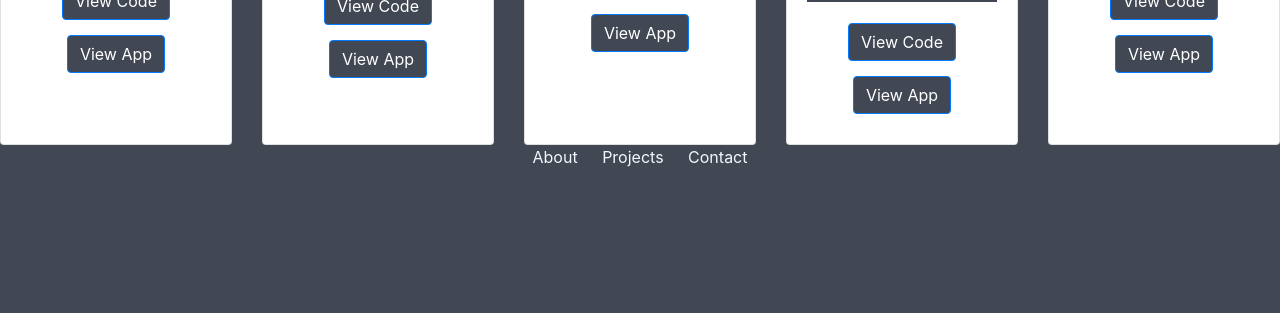
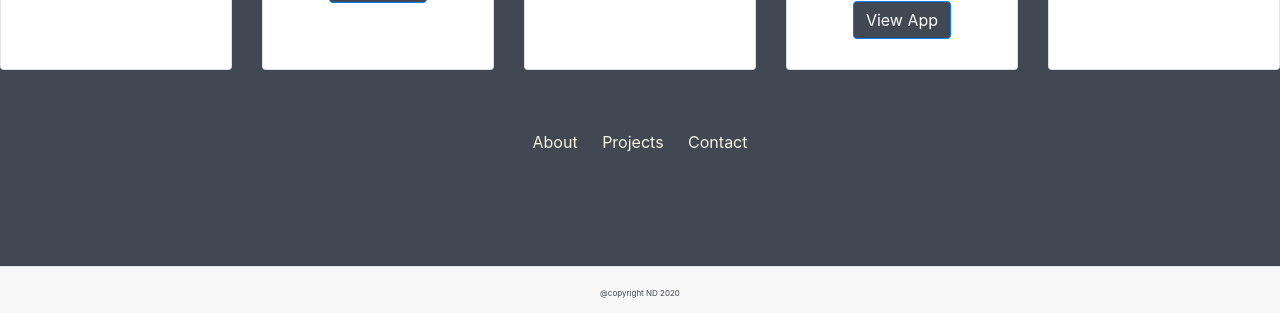
Before and after one commit to NeerajaDjea/react-portfolio, a React (Create React App) app: page /projects in a window 1280 px wide. Shown: the part 484-797 px from the top of the page. Built offline with nearby package versions, Linux system fonts and the light colour scheme.

Commit message:
added footer

```diff
--- a/src/App.css
+++ b/src/App.css
@@ -21,7 +21,7 @@ body {
 
 .card-text {
     background-color: #414753;
-    height: 150px;
+    height: 120px;
 }
 
 .card-title.h5 {
@@ -45,7 +45,7 @@ body {
 
 #link {
     text-decoration: none;
-    color: aliceblue;
+    color: beige;
     margin: 10px;
 }
 
@@ -103,7 +103,7 @@ body {
 }
 
 h1 {
-    margin-top: 50px;
+    margin-top: 5px;
 }
 
 .main-container {
--- a/src/ProjectData.json
+++ b/src/ProjectData.json
@@ -12,6 +12,7 @@
         "img": "../img/restaurant.png",
         "details": "The app enables the user to find suitable restaurants nearby, and also sort the is findings by distance/price/rating. "
     },
+
     {
         "title": "Note Taker",
         "codeUrl": "https://github.com/NeerajaDjea/noteTaker",
--- a/src/components/About.js
+++ b/src/components/About.js
@@ -1,5 +1,6 @@
 import React from 'react';
 import Pic from '../pic.png';
+import Footer from './Footer';
 
 function About() {
   return (
@@ -8,7 +9,7 @@ function About() {
         <h1> Hi I am Neeraja </h1>{' '}
       </div>
       <img
-        style={{ height: '350px', margin: '10px', 'border-radius': '5%' }}
+        style={{ height: '250px', margin: '10px', 'border-radius': '5%' }}
         src={Pic}
         alt='profile-pic'
       />
@@ -32,6 +33,7 @@ function About() {
         from the beginning of the course. You can click the links to see the
         deployed versions of my work or check out my code on GitHub.
       </p>
+      <Footer />
     </div>
   );
 }
--- a/src/components/Contact.js
+++ b/src/components/Contact.js
@@ -1,4 +1,5 @@
 import React from 'react';
+import Footer from './Footer';
 
 import { Form, Button } from 'react-bootstrap';
 function Contact() {
@@ -36,6 +37,7 @@ function Contact() {
           </div>
         </div>
       </form>
+      <Footer />
     </div>
   );
 }
--- /dev/null
+++ b/src/components/Footer.js
@@ -0,0 +1,33 @@
+import React from 'react';
+
+var style = {
+  backgroundColor: '#F8F8F8',
+  borderTop: '1px solid #E7E7E7',
+  textAlign: 'center',
+  padding: '20px',
+  position: 'fixed',
+  left: '0',
+  bottom: '0',
+  height: '50px',
+  width: '100%',
+  color: '#414753',
+  fontSize: '8px'
+};
+
+var phantom = {
+  display: 'block',
+  padding: '20px',
+  height: '60px',
+  width: '100%'
+};
+
+function Footer({ children }) {
+  return (
+    <div>
+      <div style={phantom} />
+      <div style={style}>@copyright ND 2020{children}</div>
+    </div>
+  );
+}
+
+export default Footer;
--- a/src/components/Projects.js
+++ b/src/components/Projects.js
@@ -1,14 +1,10 @@
 import React, { Component } from 'react';
-// import Fitness from '../img/fitness.png';
-// import Employee from '../img/employee.png';
-// // import Burger from '../img/burger.png';
-// import notes from '../img/notetaker.png';
-// import restaurant from '../img/restaurant.png';
 import ProjectCard from './ProjectCard';
 import ProjectData from '../ProjectData.json';
 import 'bootstrap/dist/css/bootstrap.min.css';
 import { CardDeck } from 'react-bootstrap';
 import '../App.css';
+import Footer from './Footer';
 
 export class Projects extends Component {
   state = {
@@ -30,6 +26,7 @@ export class Projects extends Component {
             />
           ))}
         </CardDeck>
+        <Footer />
       </div>
     );
   }
```
Also changed, not shown: public/img/manager.png (added), src/components/Header.js (added).
